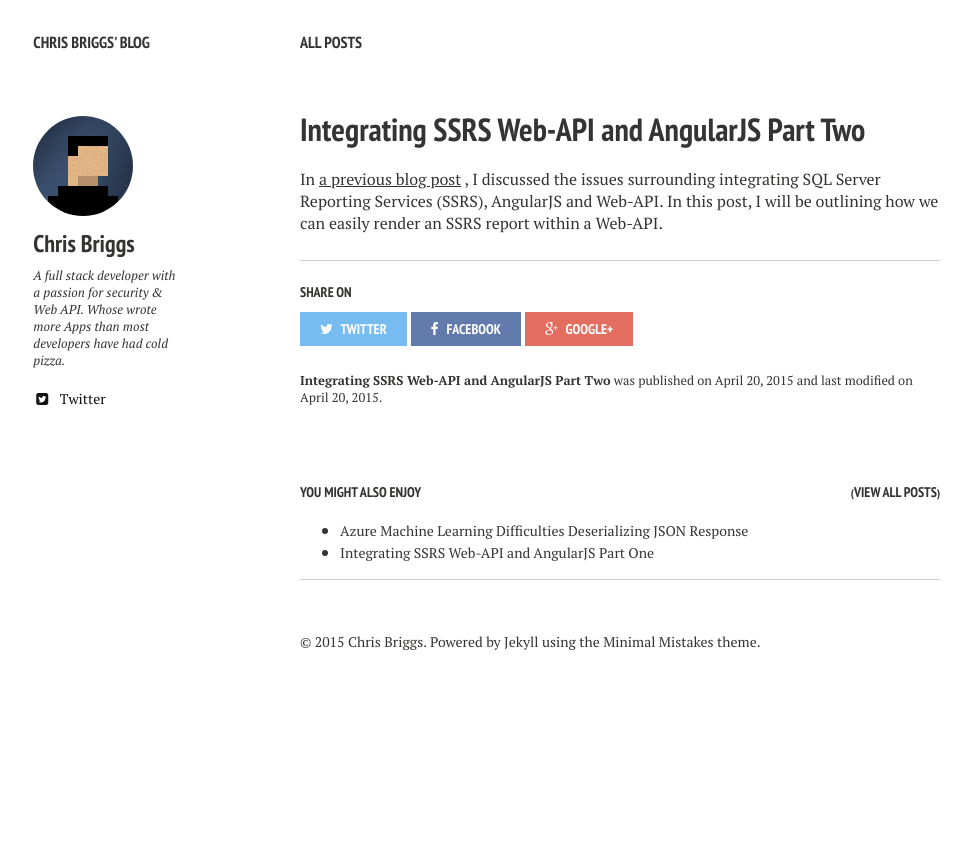
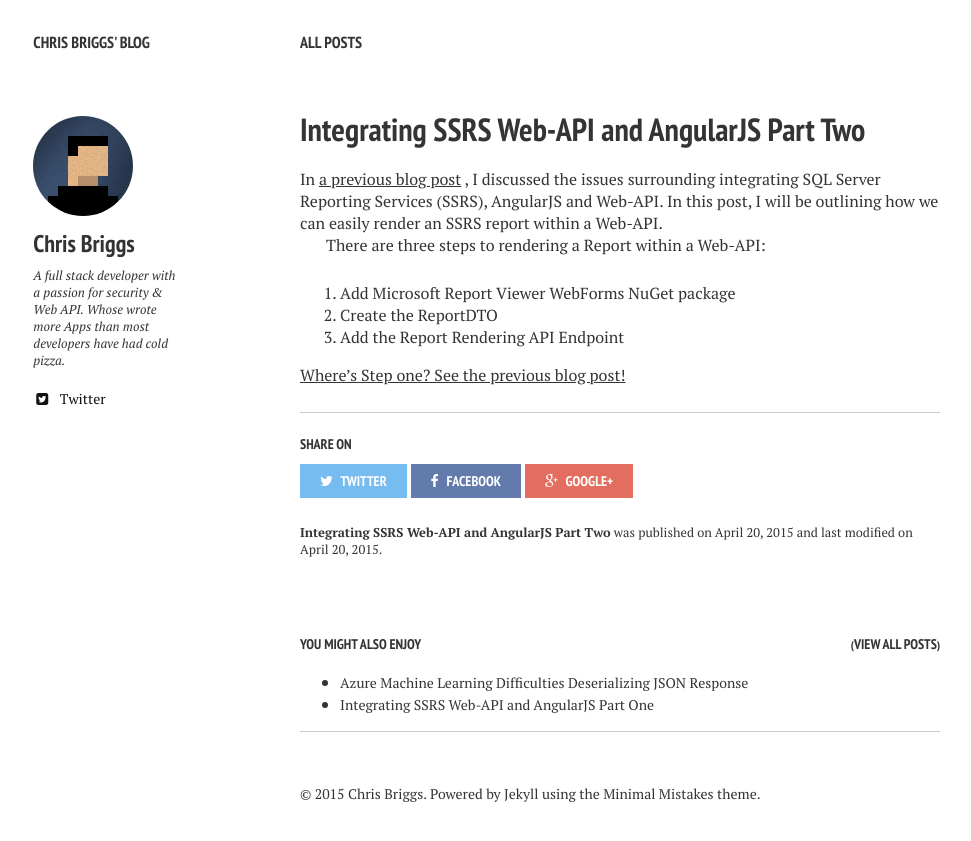
Before and after one commit to Briggsc28/briggsc28.github.io, a Jekyll site: the page built from _posts/2015-04-20-How-to-Integrate-SSRS-and-WebAPI.md, in a window 1280 px wide. Shown: the top 841 px of the page, without its empty margins (20-991 px from the left). Built offline with Jekyll 4.4.1, drawn with Linux system fonts in a browser that asks for light colours; nearby versions of some CDN libraries.

Commit message:
ReAdded 2nd paragraph

```diff
--- a/_posts/2015-04-20-How-to-Integrate-SSRS-and-WebAPI.md
+++ b/_posts/2015-04-20-How-to-Integrate-SSRS-and-WebAPI.md
@@ -13,3 +13,11 @@
 
 In [a previous blog post](http://blog.chrisbriggsy.com/the-first-step-towards-integration/)
 , I discussed the issues surrounding integrating SQL Server Reporting Services (SSRS), AngularJS and Web-API. In this post, I will be outlining how we can easily render an SSRS report within a Web-API.
+
+There are three steps to rendering a Report within a Web-API:
+
+1. Add Microsoft Report Viewer WebForms NuGet package
+1. Create the ReportDTO
+1. Add the Report Rendering API Endpoint
+
+[Where's Step one? See the previous blog post!](http://blog.chrisbriggsy.com/the-first-step-towards-integration/)
```
